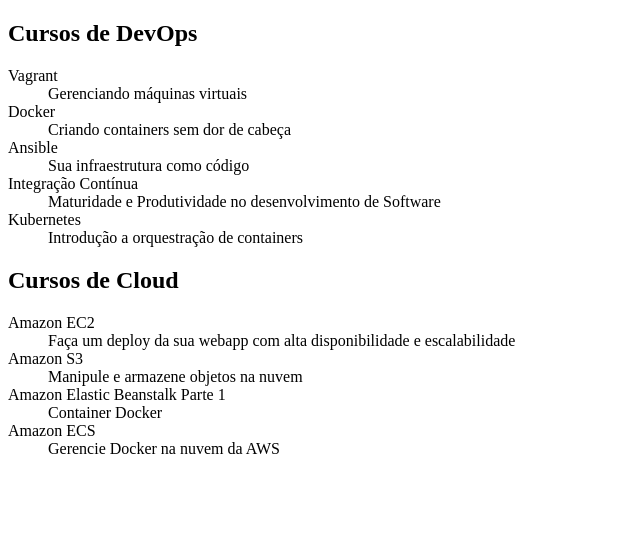
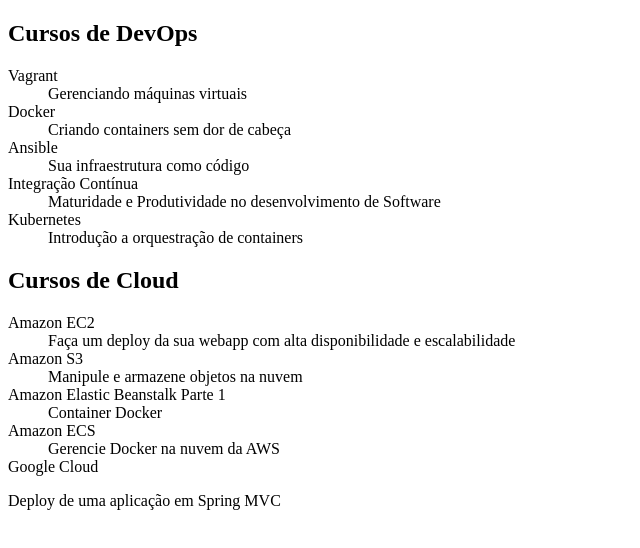
Before and after one commit to BrunoReis25/Curso-Alura-git, a plain HTML site: page index.html in a window 1280 px wide. Shown: the whole page, without its empty margins (0-640 px from the left). Drawn offline with Linux system fonts and the light colour scheme.

Commit message:
Curso de Google Cloud adicionado

```diff
--- a/index.html
+++ b/index.html
@@ -39,6 +39,9 @@
 
             <dt>Amazon ECS</dt>
             <dd>Gerencie Docker na nuvem da AWS</dd>
+
+            <dt>Google Cloud</dt>
+            <dl>Deploy de uma aplicação em Spring MVC</dl>
       </dl>
 </body>
 </html>
```
